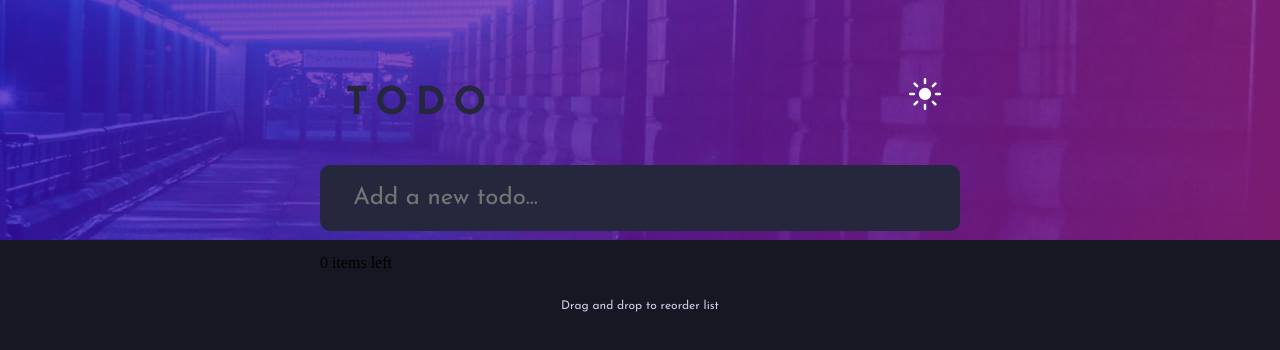
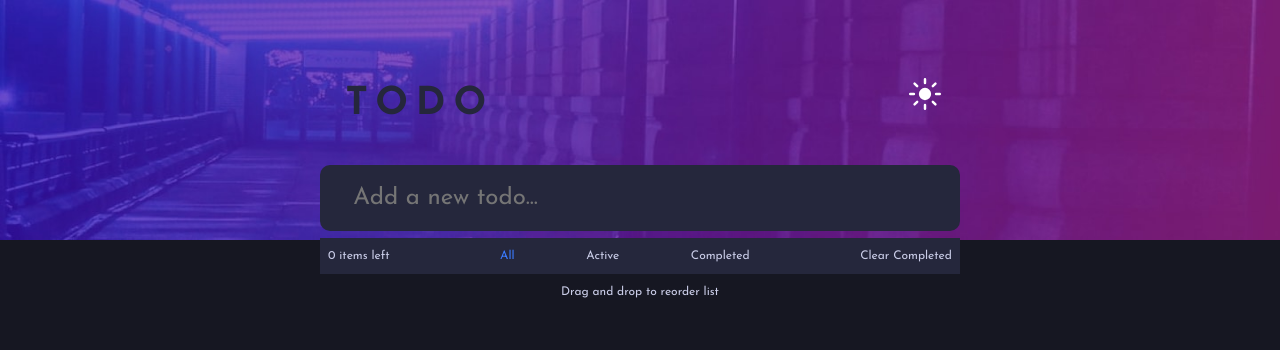
Before and after one commit to Kleomen/Todo-app, a React (Vite) app in the folder frontend/: page / in a window 1280 px wide. Shown: the top 350 px of the page. Built offline with nearby package versions, Linux system fonts and the light colour scheme.

Commit message:
Completion of View Options Footer

```diff
--- a/frontend/src/App.css
+++ b/frontend/src/App.css
@@ -31,7 +31,7 @@ html, body, #root {
   height: 100%;
 }
 
-.footer_menu {
+.footer_text {
   width: 100%;
   display: flex;
   align-items: center;
@@ -39,7 +39,7 @@ html, body, #root {
   z-index: 1;
 }
 
-.footer_menu p {
+.footer_text p {
   font-size: 1.5vh;
   font-family: 'Josefin Sans', sans-serif;
   border: none;
--- a/frontend/src/App.jsx
+++ b/frontend/src/App.jsx
@@ -11,7 +11,7 @@ function App() {
   <div className={`app ${isDarkMode ? 'dark' : 'light'}`}>
     <Background isDarkMode={isDarkMode} />
     <TodoMenu isDarkMode={isDarkMode} onToggle={toggleTheme} />
-    <div className="footer_menu">
+    <div className="footer_text">
       <p>Drag and drop to reorder list</p>
     </div>
   </div >
--- a/frontend/src/components/todo_menu.css
+++ b/frontend/src/components/todo_menu.css
@@ -1,5 +1,6 @@
 @import url('https://fonts.googleapis.com/css2?family=Josefin+Sans:wght@400;700&display=swap');
 
+/*Top Menu - Menu Container & Search Bar & Dark/Light Mode Icon */
 .container_menu{
     width:50%;
     z-index: 1;
@@ -50,3 +51,25 @@
     padding-left: 2vw;
     border-radius: 10px;
 }
+
+/* Footer menu */
+.footer_menu {
+    display: flex;
+    justify-content: space-between;
+    z-index: 1;
+    font-size: 1.5vh;
+    font-family: 'Josefin Sans', sans-serif;
+    background-color: var(--surface-color);
+    color: var(--footer-text);
+    box-shadow: var(--task-shadow);
+    padding-right: 1vh;
+    padding-left: 1vh;
+}
+.view_options {
+    display: flex;
+    justify-content: space-between;
+    width: 40%;
+}
+.selected {
+    color:  hsl(220, 98%, 61%)
+}
--- a/frontend/src/components/todo_menu.jsx
+++ b/frontend/src/components/todo_menu.jsx
@@ -7,6 +7,7 @@ import { useState,inputText } from 'react';
 function TodoMenu({ isDarkMode, onToggle }) {
     const [tasks,setTasks] = useState([]);
     const [inputText,setInputText] = useState('');
+    const [view, setView] = useState("all");
 
     const toggleCompleted = (id) => {
         setTasks(tasks.map(task =>
@@ -53,7 +54,7 @@ function TodoMenu({ isDarkMode, onToggle }) {
             </div>
 
             {/*Create a task component for each task in the tasks array*/}
-            {tasks.map((task) => (
+            {tasks.filter(task => view === "all" ? task : view === "active" ? !task.completed : task.completed).map((task) => (
                     <Task
                     key={task.id}
                     taskText={task.task_name}
@@ -62,11 +63,24 @@ function TodoMenu({ isDarkMode, onToggle }) {
 
             ))}
 
-            <p>
-                {tasks.filter(task => !task.completed).length} items left
-            </p>
+            {/* Footer menu */}
+            <div className="footer_menu">
+                <div>
+                    <p>{tasks.filter(task => !task.completed).length} items left</p>
+                </div>
+                <div className="view_options">
+                    <p className={view === "all" ? "selected" : ""} onClick={() => setView("all")} >All</p>
+                    <p className={view === "active" ? "selected" : ""} onClick={() => setView("active")} >Active</p>
+                    <p className={view === "completed" ? "selected" : ""} onClick={() => setView("completed")} >Completed</p>
+                </div>
+                <div>
+                    <p onClick={() => setTasks(tasks.filter(task => !task.completed))}>Clear Completed</p>
+                </div>
+            </div>
+
         </div>
     )
 }
 
+
 export default TodoMenu;
```
